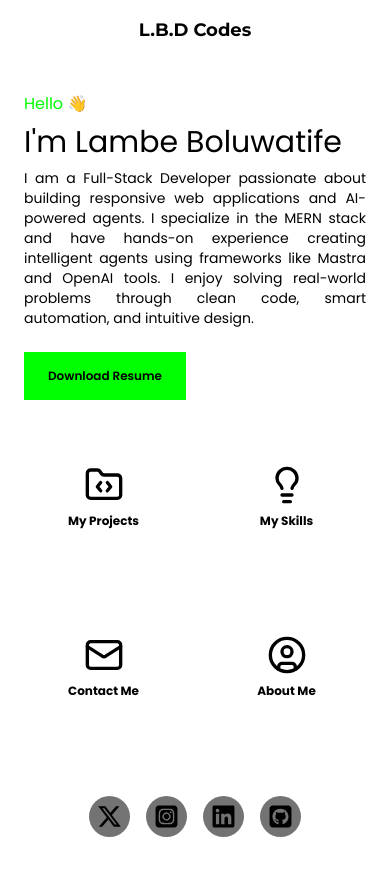
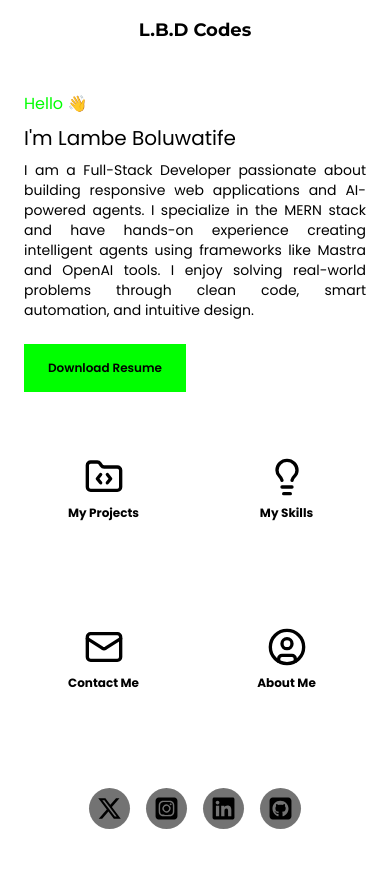
Before and after one commit to lambeboluwatife/portfolio-with-agent-frontend, a Next.js app: page / in a window 390 px wide. Built offline with nearby package versions, Linux system fonts and the light colour scheme.

Commit message:
homepage: style change

```diff
--- a/app/page.jsx
+++ b/app/page.jsx
@@ -17,7 +17,7 @@ export default function LBDCodes() {
         <div className="flex flex-col lg:flex-row gap-2 lg:gap-6 w-full items-center justify-center max-w-6xl">
           <div className="w-full lg:w-3/5 p-2 lg:p-6">
             <h1 className="my-2 text-base text-[#00ff00]">Hello &#128075;</h1>
-            <h1 className="my-2 text-3xl">I'm Lambe Boluwatife</h1>
+            <h1 className="my-2 text-xl md:text-3xl">I'm Lambe Boluwatife</h1>
             <h6 className="my-2 text-sm text-justify">
               I am a Full-Stack Developer passionate about building responsive
               web applications and AI-powered agents. I specialize in the MERN
```
